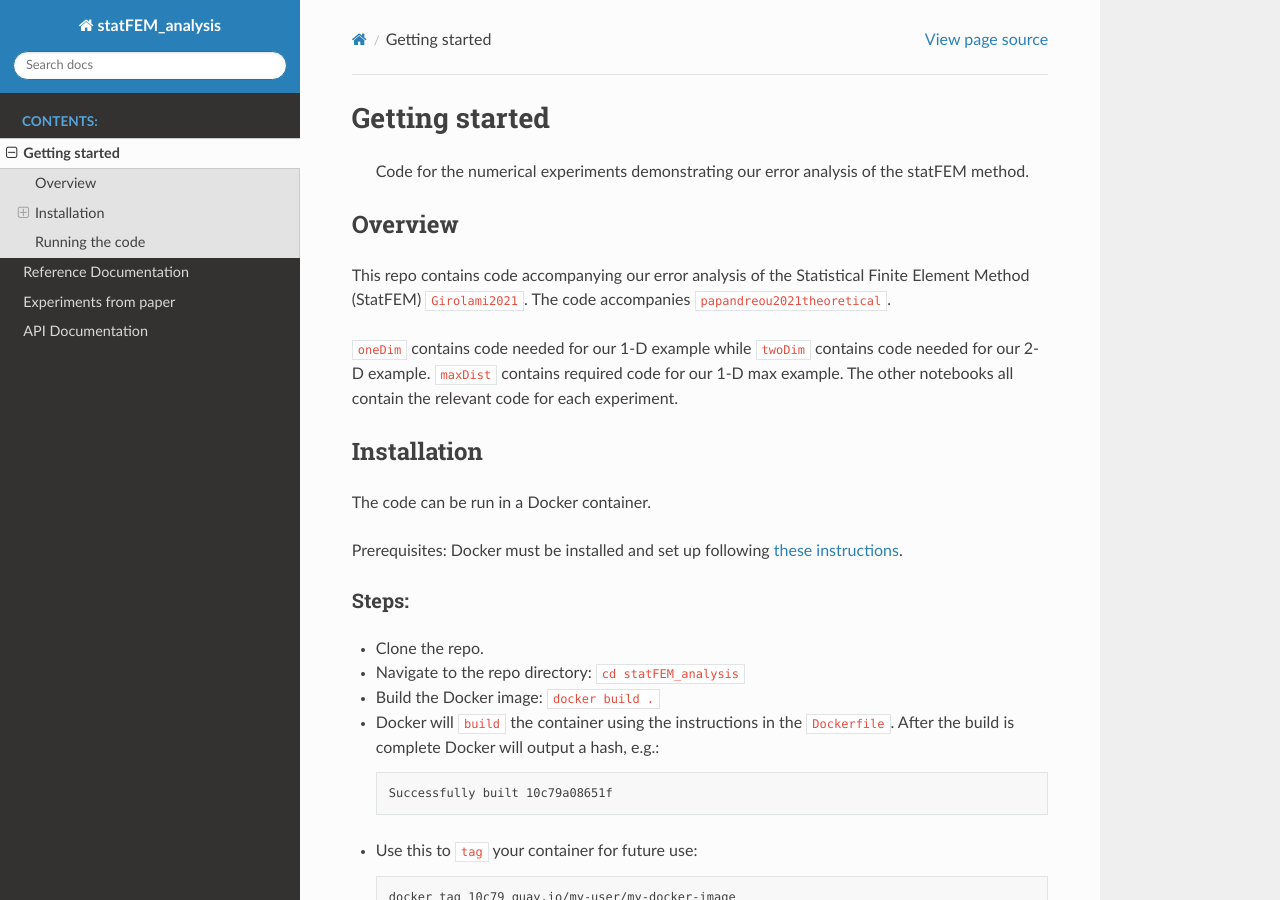
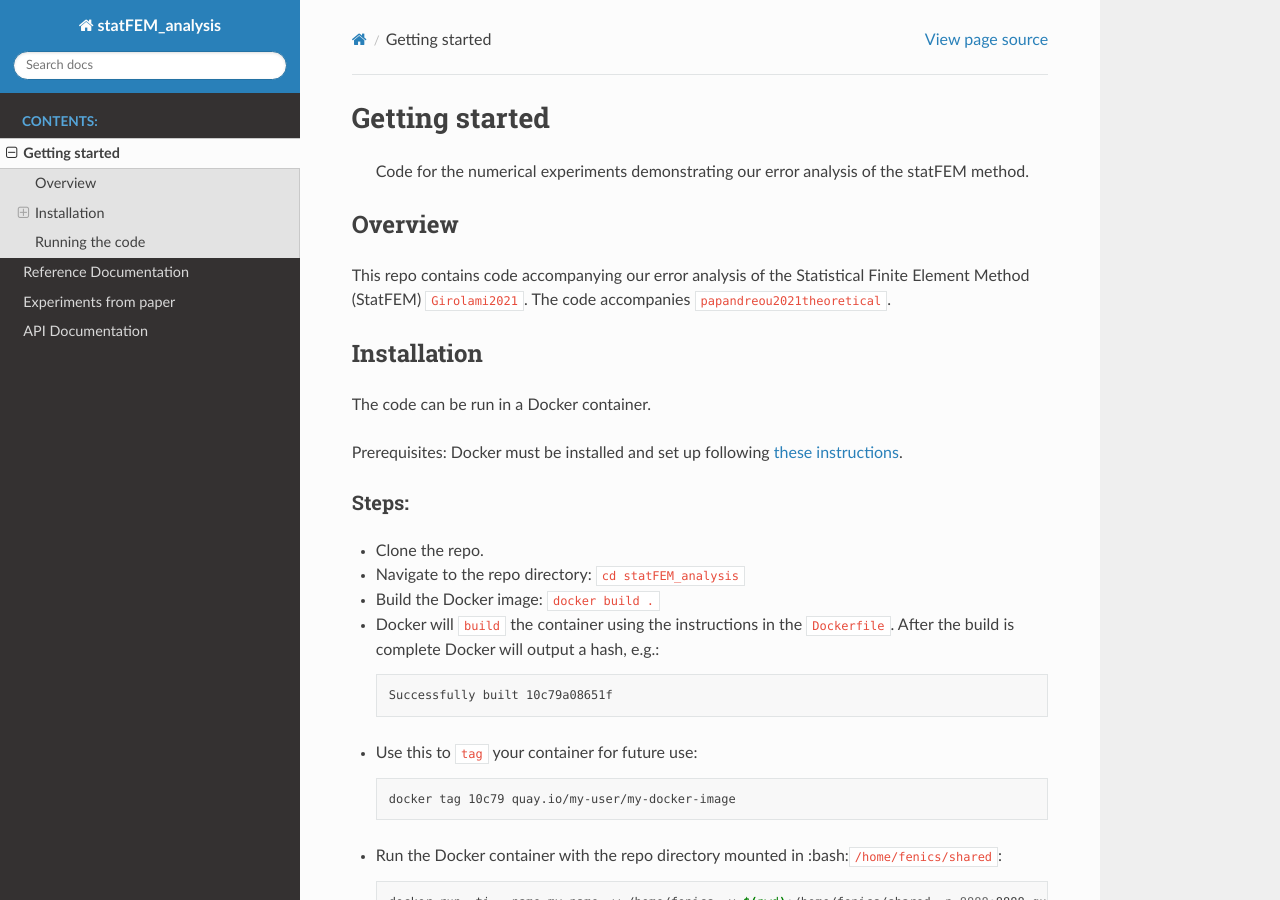
Before and after one commit to YanniPapandreou/statFEM_analysis, a Sphinx documentation site: the page built from docs/source/README.md, in a window 1280 px wide and 900 px high. Built offline with Sphinx 7.4.7 and the Read the Docs theme 2.0.0, drawn with Linux system fonts in a browser that asks for light colours; pages that are not in the unit, such as notebooks, are missing from menus; cross-references to code outside the pages are shown as plain code.

Commit message:
updated readmes

```diff
--- a/docs/source/README.md
+++ b/docs/source/README.md
@@ -6,8 +6,6 @@
 ## Overview
 
 This repo contains code accompanying our error analysis of the Statistical Finite Element Method (StatFEM) {cite}`Girolami2021`. The code accompanies {cite}`papandreou2021theoretical`.
-
-`oneDim` contains code needed for our 1-D example while `twoDim` contains code needed for our 2-D example. `maxDist` contains required code for our 1-D max example. The other notebooks all contain the relevant code for each experiment.
 
 ## Installation
 
```
Also changed, not shown: README.md (+1 -1 lines).
